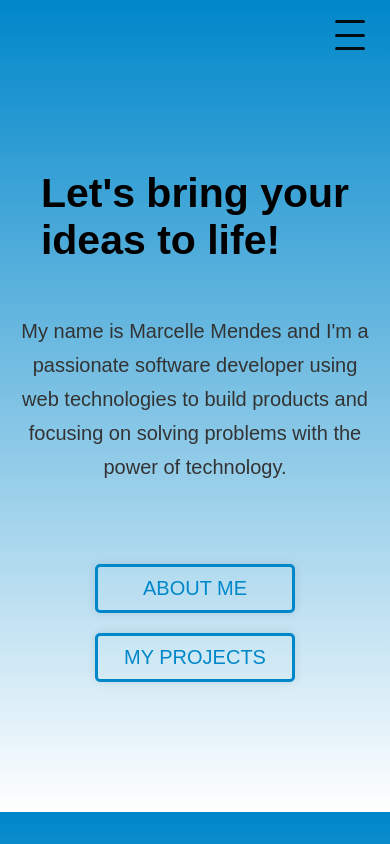
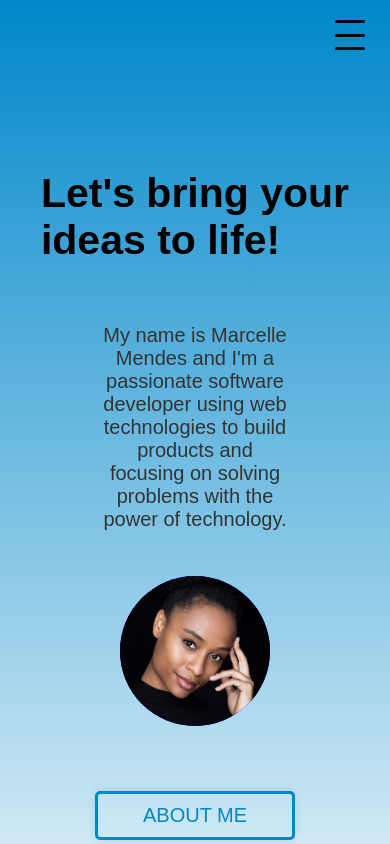
Before and after one commit to marcelleemendess/portfolio-marcelle, a Next.js app: page / in a window 390 px wide. Shown: the top 844 px of the page. Built offline with nearby package versions, Linux system fonts and the light colour scheme.

Commit message:
add picture to the home page

```diff
--- a/pages/about.js
+++ b/pages/about.js
@@ -17,7 +17,8 @@ const About = () => {
         <ul className={styles.skills}>
         <li className={styles.skill}>Html</li>
         <li className={styles.skill}>Css</li>
-        <li className={styles.skill}>Javascript</li>
+        <li className={styles.skill}>TypeScript</li>
+        <li className={styles.skill}>JavaScript</li>
         <li className={styles.skill}>React</li>
         <li className={styles.skill}>React Hooks</li>
         <li className={styles.skill}>Redux</li>
--- a/pages/index.js
+++ b/pages/index.js
@@ -13,6 +13,7 @@ const Home = () => {
         <p>My name is Marcelle Mendes and I'm a passionate software developer using web
           technologies to build products and focusing on solving problems with the power of technology.
         </p>
+        <img src="img/marcelle.jpg" alt=""/>
       </div>
       <div className={styles.buttons}>
         <Link href="/about">
--- a/styles/About.module.css
+++ b/styles/About.module.css
@@ -65,11 +65,13 @@
   font-size: 25px;
   cursor: pointer;
   border: 3px solid #0087ca;
+  transition: transform 450ms;
 }
 
 .btn:hover {
   background: white;
   color: #0087ca;
+  transform: scale(1.08);
 }
 
 .icon {
--- a/styles/Home.module.css
+++ b/styles/Home.module.css
@@ -16,18 +16,27 @@
   font-size: 80px;
 }
 
-.container p {
-  margin: 30px;
+.info {
+  display: inline-flex;
+  width: 50%;
+}
+
+.info p {
   display: flex;
-  flex-wrap: wrap;
   text-align: center;
   font-size: 25px;
+  margin: 30px;
   color: #333333;
 }
 
-.info {
-  max-width: 80rem;
-  line-height: 1.7;
+.info img {
+  align-items: center;
+  height: 200px;
+  width: 300px;
+  margin: 5px;
+  margin-top: 15px;
+  border-radius: 50%;
+  background-color: blue;
 }
 
 .container a {
@@ -48,6 +57,7 @@
   font-size: 20px;
   cursor: pointer;
   border: 3px solid #0087ca;
+  transition: transform 450ms;
 }
 
 .buttons {
@@ -57,19 +67,43 @@
 .btn:hover {
   background: #0087ca;
   color: white;
+  transform: scale(1.08);
 }
 
 /* Media queries */
+
+@media only screen and (max-width: 1014px) {
+  .info {
+    display: grid;
+    grid-auto-flow: row;
+    align-items: center;
+    justify-items: center;
+  }
+
+  .info img {
+    height: 150px;
+    width: 150px;
+  }
+}
 
 @media only screen and (max-width: 600px) {
   .heading {
     font-size: 41px;
   }
 
-  .container p {
+  .info p {
+    display: grid;
+    width: 100%;
+    text-align: center;
     font-size: 20px;
-    text-align: center;
-    margin: 20px;
+    margin: 30px;
+    color: #333333;
+  }
+
+  .info img {
+    align-items: center;
+    height: 150px;
+    width: 150px;
   }
 
   .buttons {
--- a/styles/Projects.module.css
+++ b/styles/Projects.module.css
@@ -61,11 +61,13 @@
   font-size: 20px;
   cursor: pointer;
   border: 3px solid #0087ca;
+  transition: transform 450ms;
 }
 
 .card__btn:hover {
   background-color: white;
   color: #0087ca;
+  transform: scale(1.08);
 }
 
 /* Media queries */
```
Also changed, not shown: public/data.js (+21 -13 lines), public/img/dealsourcr.png (added), public/img/marcelle.jpg (added).
